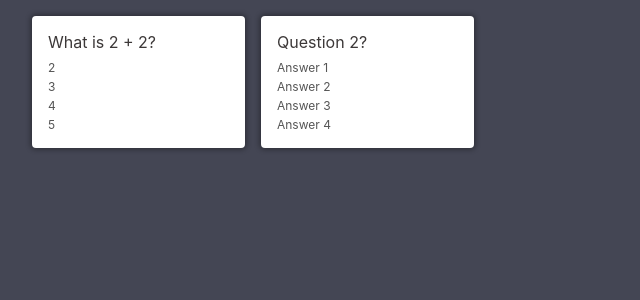
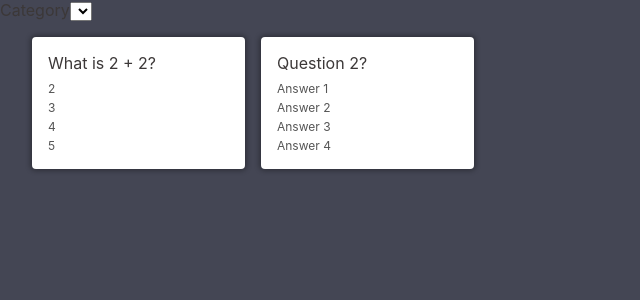
Before and after one commit to vladimirkratinov/flashcards-app, a React (Create React App) app: page / in a window 1280 px wide. Shown: the top 300 px of the page, without its empty margins (0-640 px from the left). Built offline with nearby package versions, Linux system fonts and the light colour scheme; no server answers.

Commit message:
create header

```diff
--- a/src/App.js
+++ b/src/App.js
@@ -1,10 +1,11 @@
-import React, { useState, useEffect } from "react";
+import React, { useState, useEffect, useRef } from "react";
 import FlashcardList from "./FlashcardList";
 import "./app.css";
 import axios from "axios";
 
 function App() {
   const [flashcards, setFlashcards] = useState(SAMPLE_FLASHCARDS);
+  const categoryEl = useRef()
 
   // API Call
   useEffect(() => {
@@ -33,10 +34,25 @@ function App() {
     return textArea.value;
   }
 
+  function handleSubmit(e) {
+    e.preventDefault()
+  }
+
   return (
+    <>
+    <form className="header" onSubmit={handleSubmit}>
+      <div className="form-group">
+        <label htmlForm="category">Category</label>
+        <select id="category" ref={categoryEl}>
+
+        </select>
+
+      </div>
+    </form>
     <div className="container">
       <FlashcardList flashcards={flashcards} />
     </div>
+    </>
   );
 }
 
```
